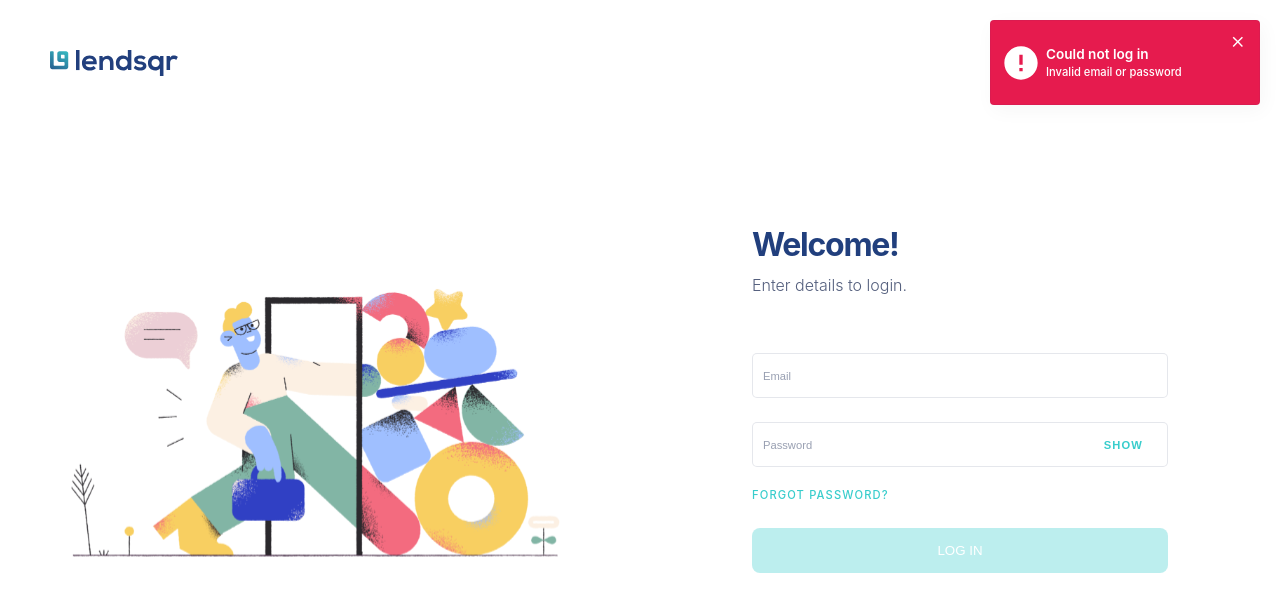
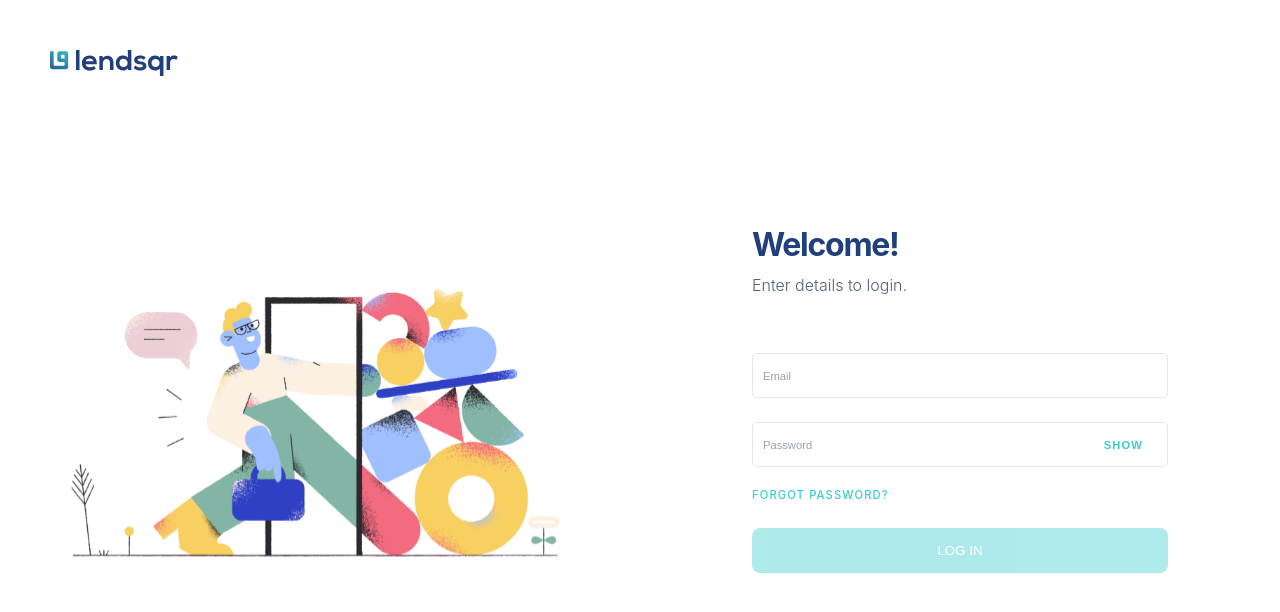
Before and after one commit to ImieboGodson/lendsqr-fe-test, a React (Create React App) app: page / in a window 1280 px wide. Shown: the top 612 px of the page. Built offline with nearby package versions, Linux system fonts and the light colour scheme; the HTML template or start-up script is replaced by a standard one.

Commit message:
feat: complete form validation, added toast

```diff
--- a/src/components/Toast/Toast.scss
+++ b/src/components/Toast/Toast.scss
@@ -6,7 +6,7 @@
     height: 85px;
     width: 270px;
     padding: 10px;
-    display: flex;
+    display: none;
     justify-content: space-between;
     align-items: center;
     background: rgba(228, 3, 59, 0.9);
@@ -34,7 +34,7 @@
     .notification__message_wrapper {
         height: 100%;
         flex: 8;
-        padding: 0 5px;
+        padding: 0 5px 0 10px;
         display: flex;
         flex-direction: column;
         justify-content: center;
@@ -80,3 +80,18 @@
         }
     }
 }
+
+.notification_wrapper.display {
+    display: flex;
+}
+
+
+@keyframes toast-in-right {
+	from {
+	  transform: translateX(100%);
+
+	}
+	to {
+	  transform: translateX(0);
+	}
+}
--- a/src/components/Toast/Toast.tsx
+++ b/src/components/Toast/Toast.tsx
@@ -1,9 +1,28 @@
 import './Toast.scss'
 import { MdError, MdClose } from "react-icons/md";
+import { useEffect } from 'react';
 
-const Toast: React.FC = () => {
+interface ToastProps {
+    showErrorMessage: boolean;
+    setShowErrorMessage: React.Dispatch<React.SetStateAction<boolean>>;
+}
+
+const Toast: React.FC<ToastProps> = ({ showErrorMessage, setShowErrorMessage }) => {
+
+
+useEffect(() => {
+    const interval = setInterval(() => {
+        setShowErrorMessage(false)
+    }, 7000);
+
+    return () => {
+        clearInterval(interval);
+    }
+
+}, [setShowErrorMessage]);
+
   return (
-    <div className='notification_wrapper'>
+    <div className={`notification_wrapper ${(showErrorMessage) ? 'display' : ''}`}>
         <div className='notification__icon_wrapper'>
             <MdError className='notification_icon'/>
         </div>
@@ -13,7 +32,7 @@ const Toast: React.FC = () => {
         </div>
         <div className='notification__close-button_wrapper'>
             <button className='notification__close-button'>
-                <MdClose className='notification__close-button_icon'/>
+                <MdClose className='notification__close-button_icon' onClick={() => setShowErrorMessage(false)}/>
             </button>
         </div>
 
--- a/src/pages/Signin/Signin.scss
+++ b/src/pages/Signin/Signin.scss
@@ -142,19 +142,19 @@
                     height: 45px;
                     border: none;
                     color: #fff;
-                    background: #39cdcdd6;
+                    background: #39CDCC;
                     opacity: 0.8;
                     border-radius: 8px;
                     cursor: pointer;
                 }
 
                 .form_submit_button_hover:hover {
-                    background: #39CDCC;
+                    background: #33bbbb;
                 }
 
                 .form_submit_button.disabled {
                     opacity: 0.4;
-                    cursor: auto;
+                    cursor: not-allowed;
                 }
             }
         }
--- a/src/pages/Signin/Signin.tsx
+++ b/src/pages/Signin/Signin.tsx
@@ -10,6 +10,7 @@ const Signin: React.FC = () => {
   const [password, setPassword] = useState<string>('');
   const [isPasswordValid, setIsPasswordValid] = useState<boolean>(false);
   const [showPassword, setShowPassword] = useState<boolean>(false);
+  const [showErrorMessage, setShowErrorMessage] = useState<boolean>(false);
 
 
   const onEmailInputChange = (e: React.ChangeEvent<HTMLInputElement>) => {
@@ -19,7 +20,7 @@ const Signin: React.FC = () => {
     }else {
       setIsEmailValid(false);
     }
-    console.log(e.target.value, e.target.value.length, e.target.value[e.target.value.length - 1])
+    // console.log(e.target.value, e.target.value.length, e.target.value[e.target.value.length - 1])
   }
 
   const onPasswordInputChange = (e: React.ChangeEvent<HTMLInputElement>) => {
@@ -35,23 +36,16 @@ const Signin: React.FC = () => {
   const onFormSubmit = (e: React.FormEvent) => {
     e.preventDefault();
 
-    if(!email || !password) {
-        console.log("You can't leave any field empty")
-    } else {
-
     if (isEmailValid && isPasswordValid) {
-
-        if(Profiles[0].email === email && Profiles[0].password === password) {
+      if(Profiles[0].email === email.toLowerCase() && Profiles[0].password === password.toLowerCase()) {
         redirect('/dashbord');
         setEmail('');
         setPassword('');
         setIsEmailValid(false);
         setIsPasswordValid(false);
       } else {
-          console.log('Invalid user login');
+        setShowErrorMessage(true);
       }
-      }
-
     }
   }
 
@@ -63,7 +57,7 @@ const Signin: React.FC = () => {
 
   return (
     <div className='signin'>
-      <Toast />
+      <Toast showErrorMessage={showErrorMessage} setShowErrorMessage={setShowErrorMessage}/>
       <Link to='/'><img src={process.env.PUBLIC_URL + '/images/logo.svg'} alt='logo'  className='logo'/></Link>
       <div className='signin_left'>
         <img src={process.env.PUBLIC_URL + '/images/pablo.svg'} alt='illustration' className='signin_page_illustration'/>
```
Lines whose indentation alone changed are shown as unchanged.
